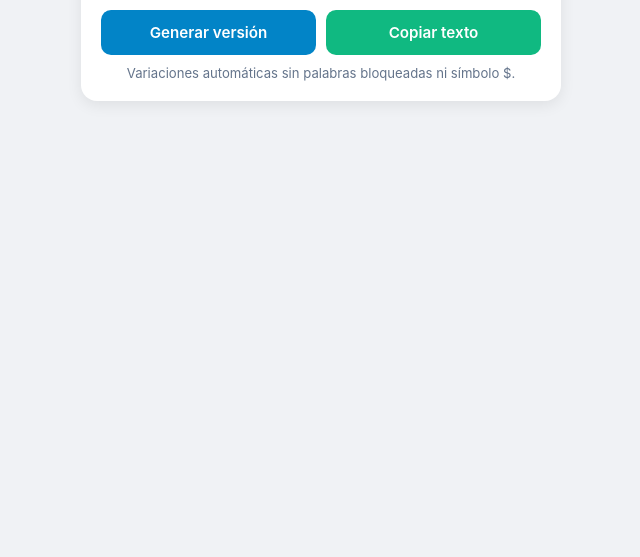
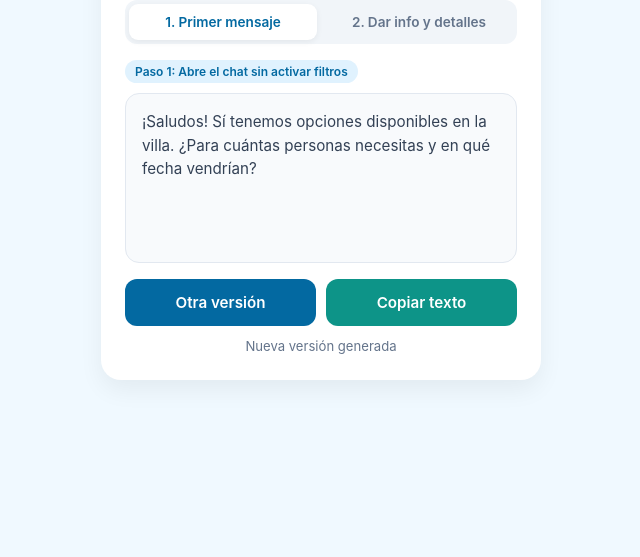
Before and after one commit to pcontenido75/Villa-respuestas, a plain HTML site: page index.html in a window 1280 px wide. Shown: the part 243-800 px from the top of the page, without its empty margins (319-959 px from the left). Drawn offline with Linux system fonts and the light colour scheme.

Commit message:
Update index.html

```diff
--- a/index.html
+++ b/index.html
@@ -1,147 +1,241 @@
 <!DOCTYPE html>
 <html lang="es">
 <head>
-  <link rel="manifest" href="manifest.json">
-<meta name="theme-color" content="#1b8a5a">
-<link rel="icon" type="image/png" href="https://dummyimage.com/192x192/1b8a5a/ffffff.png&text=V">
-<link rel="apple-touch-icon" href="https://dummyimage.com/192x192/1b8a5a/ffffff.png&text=V">
   <meta charset="UTF-8">
   <meta name="viewport" content="width=device-width, initial-scale=1.0">
-  <title>Generador Anti-Spam Villa Chichiriviche</title>
+  <title>Villa Chichiriviche - Respuestas</title>
+  <link rel="manifest" href="manifest.json">
+  <link rel="icon" type="image/png" href="logo.png">
+  <meta name="theme-color" content="#0369a1">
+  <script>
+    if ('serviceWorker' in navigator) {
+      navigator.serviceWorker.register('sw.js');
+    }
+  </script>
   <style>
+    :root {
+      --primary: #0369a1;
+      --primary-hover: #075985;
+      --secondary: #0d9488;
+      --bg: #f0f9ff;
+      --card: #ffffff;
+      --text: #1e293b;
+      --muted: #64748b;
+    }
     * { box-sizing: border-box; font-family: -apple-system, BlinkMacSystemFont, "Segoe UI", Roboto, sans-serif; }
-    body { background-color: #f0f2f5; margin: 0; padding: 16px; display: flex; justify-content: center; }
-    .card { background: #ffffff; border-radius: 16px; padding: 20px; max-width: 480px; width: 100%; box-shadow: 0 4px 15px rgba(0,0,0,0.08); }
-    h2 { font-size: 1.25rem; color: #1e293b; margin-top: 0; text-align: center; }
-    .preview { background: #f8fafc; border: 1.5px solid #cbd5e1; border-radius: 12px; padding: 14px; min-height: 160px; font-size: 0.95rem; line-height: 1.5; color: #334155; white-space: pre-wrap; margin-bottom: 16px; }
-    .btn-group { display: flex; gap: 10px; }
-    button { flex: 1; padding: 13px; font-size: 0.95rem; font-weight: 600; border-radius: 10px; border: none; cursor: pointer; transition: 0.2s; }
-    .btn-generate { background-color: #0284c7; color: white; }
-    .btn-generate:active { background-color: #0369a1; transform: scale(0.98); }
-    .btn-copy { background-color: #10b981; color: white; }
-    .btn-copy:active { background-color: #059669; transform: scale(0.98); }
-    .alert { text-align: center; font-size: 0.82rem; color: #64748b; margin-top: 10px; }
+    body {
+      background-color: var(--bg);
+      color: var(--text);
+      margin: 0;
+      padding: 16px;
+      display: flex;
+      justify-content: center;
+      align-items: center;
+      min-height: 100vh;
+    }
+    .container {
+      background: var(--card);
+      width: 100%;
+      max-width: 440px;
+      border-radius: 20px;
+      padding: 24px;
+      box-shadow: 0 10px 25px rgba(0,0,0,0.06);
+    }
+    h1 {
+      color: var(--primary);
+      font-size: 1.35rem;
+      text-align: center;
+      margin: 0 0 16px 0;
+    }
+    .tabs {
+      display: flex;
+      gap: 8px;
+      margin-bottom: 16px;
+      background: #f1f5f9;
+      padding: 4px;
+      border-radius: 12px;
+    }
+    .tab {
+      flex: 1;
+      padding: 10px 8px;
+      border: none;
+      border-radius: 9px;
+      font-size: 0.85rem;
+      font-weight: 600;
+      cursor: pointer;
+      background: transparent;
+      color: var(--muted);
+      transition: all 0.2s;
+    }
+    .tab.active {
+      background: var(--card);
+      color: var(--primary);
+      box-shadow: 0 2px 6px rgba(0,0,0,0.06);
+    }
+    .badge {
+      display: inline-block;
+      font-size: 0.75rem;
+      background: #e0f2fe;
+      color: #0369a1;
+      padding: 4px 10px;
+      border-radius: 20px;
+      margin-bottom: 10px;
+      font-weight: 600;
+    }
+    .output-box {
+      background: #f8fafc;
+      border: 1.5px solid #e2e8f0;
+      border-radius: 14px;
+      padding: 16px;
+      min-height: 170px;
+      font-size: 0.95rem;
+      line-height: 1.55;
+      white-space: pre-wrap;
+      margin-bottom: 16px;
+      color: #334155;
+    }
+    .actions {
+      display: flex;
+      gap: 10px;
+    }
+    button.action-btn {
+      flex: 1;
+      padding: 14px;
+      border: none;
+      border-radius: 12px;
+      font-size: 0.95rem;
+      font-weight: 600;
+      cursor: pointer;
+      transition: transform 0.1s, opacity 0.2s;
+    }
+    button.action-btn:active { transform: scale(0.98); }
+    .btn-gen { background: var(--primary); color: white; }
+    .btn-copy { background: var(--secondary); color: white; }
+    .status {
+      text-align: center;
+      font-size: 0.82rem;
+      color: var(--muted);
+      margin-top: 12px;
+      min-height: 18px;
+    }
   </style>
 </head>
 <body>
 
-<div class="card">
-  <h2>Generador de Respuestas</h2>
-  <div class="preview" id="output">Presiona "Generar versión" para crear un mensaje nuevo.</div>
+<div class="container">
+  <h1>Villa Chichiriviche</h1>
 
-  <div class="btn-group">
-    <button class="btn-generate" onclick="crearVariacion()">Generar versión</button>
-    <button class="btn-copy" onclick="copiarTexto()">Copiar texto</button>
+  <div class="tabs">
+    <button class="tab active" id="tab1" onclick="cambiarModo(1)">1. Primer mensaje</button>
+    <button class="tab" id="tab2" onclick="cambiarModo(2)">2. Dar info y detalles</button>
   </div>
-  <div class="alert" id="status">Variaciones automáticas sin palabras bloqueadas ni símbolo $.</div>
+
+  <div id="badgeInfo" class="badge">Paso 1: Abre el chat sin activar filtros</div>
+
+  <div class="output-box" id="textoGenerado"></div>
+
+  <div class="actions">
+    <button class="action-btn btn-gen" onclick="generar()">Otra versión</button>
+    <button class="action-btn btn-copy" onclick="copiar()">Copiar texto</button>
+  </div>
+
+  <div class="status" id="statusMsg">Listo para usar</div>
 </div>
 
 <script>
-  const saludos = [
-    "¡Hola! Te comparto los detalles de la villa:",
-    "¡Buenas! Con gusto te paso la información de disponibilidad y comodidades:",
-    "¡Saludos! Claro que sí, aquí tienes lo que incluye la estadía:",
-    "¡Hola! Qué tal, un gusto saludarte. Estos son los datos de la propiedad:"
+  let modoActual = 1;
+  let ultimoIndice = -1;
+
+  // PASO 1: Primer contacto corto y humano
+  const mensajesPaso1 = [
+    "¡Hola! Qué gusto saludarte. Sí tenemos disponibilidad en Villa Chichiriviche. ¿Para qué fechas estás buscando y cuántas personas serían?",
+    "¡Buenas! Gracias por escribirnos. Claro que sí, contamos con estadía disponible en Villa Chichiriviche. ¿Qué días tienes pensado venir?",
+    "Hola, ¿cómo estás? Con mucho gusto te ayudo con tu viaje a Chichiriviche. Cuéntame para qué fecha buscas y cuántos huéspedes van.",
+    "¡Saludos! Sí tenemos opciones disponibles en la villa. ¿Para cuántas personas necesitas y en qué fecha vendrían?",
+    "Hola, gracias por contactarnos. Con gusto te paso todos los detalles de Villa Chichiriviche. Antes, dime para qué fecha te interesa consultar y cuántas personas van."
   ];
 
-  const ubicaciones = [
-    "Estamos a dos calles del malecón y una del centro.",
-    "Excelente ubicación: a 2 cuadras de la playa/malecón y a solo 1 cuadra de la zona central.",
-    "Ubicada a pasos de todo: 2 cuadras del malecón y 1 del casco central de Chichiriviche.",
-    "Punto céntrico: a 2 cuadras del malecón y a 1 cuadra del centro."
+  // PASO 2: Bloques dinámicos en párrafo natural (ajusta las tarifas o detalles exactos de Villa Chichiriviche aquí si lo necesitas)
+  const saludosP2 = [
+    "¡Perfecto! Te cuento cómo trabajamos en Villa Chichiriviche.",
+    "Con mucho gusto te detallo lo que ofrecemos en nuestra villa.",
+    "Aquí tienes la información completa de Villa Chichiriviche para tu estadía."
   ];
 
-  const capacidades = [
-    "Tiene capacidad cómoda para hasta 10 personas.",
-    "Espacio ideal para grupos o familias de hasta 10 huéspedes.",
-    "Recibe hasta un máximo de 10 personas.",
-    "Apta para albergar hasta 10 integrantes."
+  const comodidadesP2 = [
+    "Contamos con espacios súper cómodos y equipados con piscina, aire acondicionado, cocina equipada, nevera, área de parrillera, estacionamiento privado y planta eléctrica para que disfrutes sin preocupaciones.",
+    "La villa está pensada para el descanso familiar o en grupo, con acceso a piscina, habitaciones climatizadas, cocina completa, parrilleras, estacionamiento seguro y respaldo de planta eléctrica.",
+    "Disponemos de instalaciones completas con piscina, áreas sociales, parrilleras, habitaciones con aire acondicionado, cocina equipada, estacionamiento y servicio de planta eléctrica."
   ];
 
-  const distribuciones = [
-    "Dispone de 3 habitaciones amplias, 1 baño completo, cocina con todos sus utensilios y piscina privada.",
-    "Cuenta con 3 cuartos espaciosos, un baño completo, cocina equipada al 100% y su área de piscina.",
-    "Incluye 3 dormitorios, baño completo, cocina lista para cocinar y piscina exclusiva para tu grupo.",
-    "La casa tiene 3 habitaciones, 1 baño, cocina con electrodomésticos y zona de alberca."
+  const tarifasP2 = [
+    "Trabajamos con tarifas por noche que se ajustan según la cantidad de huéspedes y la temporada en la que nos visiten.",
+    "El valor de la estadía varía dependiendo del número de personas del grupo y las fechas seleccionadas.",
+    "Manejamos planes por noche adaptados al tamaño de tu grupo y a los días de estadía."
   ];
 
-  const extras = [
-    "El Wi-Fi está incluido durante toda la estancia.",
-    "Cuentan con servicio de internet Wi-Fi.",
-    "Conectividad Wi-Fi disponible.",
-    "Incluye conexión Wi-Fi sin costo adicional."
+  const cierresP2 = [
+    "Si me indicas cuántas personas son y la fecha exacta, te confirmo el monto total y disponibilidad de inmediato.",
+    "Dime qué días te gustaría reservar y el número de huéspedes para pasarte la cotización exacta por aquí mismo.",
+    "Cualquier duda me comentas por acá, o si prefieres atención directa puedes escribirnos al contacto de nuestro perfil."
   ];
 
-  const horarios = [
-    "El horario de entrada es a las 3:00 PM y la salida a las 11:00 AM.",
-    "Check-in: 3:00 PM | Check-out: 11:00 AM.",
-    "Entrada a partir de las 3:00 PM y salida hasta las 11:00 AM.",
-    "Manejamos ingreso a las 3:00 PM y retiro a las 11:00 AM."
-  ];
-
-  const tarifas = [
-    "El valor por noche es de 150.",
-    "La estancia está en 150 la noche.",
-    "Costo por noche: 150.",
-    "Queda en 150 por noche completa."
-  ];
-
-  const cierres = [
-    "Si gustas asegurar fechas o consultar detalles, revisa el enlace directo en nuestro perfil.",
-    "Para consultar disponibilidad de tus fechas, entra al enlace de nuestra bio.",
-    "Cualquier consulta puntual o para agendar, puedes escribirnos por el link de la biografía.",
-    "Si deseas coordinar tu llegada, déjanos un mensaje por el enlace del perfil."
-  ];
-
-  function randomItem(lista) {
-    return lista[Math.floor(Math.random() * lista.length)];
+  function aleatorio(arr) {
+    return arr[Math.floor(Math.random() * arr.length)];
   }
 
-  function crearVariacion() {
-    const estilo = Math.floor(Math.random() * 2);
-    let texto = "";
+  function cambiarModo(modo) {
+    modoActual = modo;
+    document.getElementById('tab1').classList.toggle('active', modo === 1);
+    document.getElementById('tab2').classList.toggle('active', modo === 2);
 
-    if (estilo === 0) {
-      // Formato estructurado con viñetas
-      texto = `${randomItem(saludos)}\n\n` +
-              `📍 ${randomItem(ubicaciones)}\n` +
-              `👥 ${randomItem(capacidades)}\n` +
-              `🏠 ${randomItem(distribuciones)}\n` +
-              `📶 ${randomItem(extras)}\n` +
-              `⏰ ${randomItem(horarios)}\n` +
-              `🏷️ ${randomItem(tarifas)}\n\n` +
-              `${randomItem(cierres)}`;
+    const badge = document.getElementById('badgeInfo');
+    if (modo === 1) {
+      badge.textContent = "Paso 1: Abre el chat sin activar filtros";
+      badge.style.background = "#e0f2fe";
+      badge.style.color = "#0369a1";
     } else {
-      // Formato narrativo natural (tipo conversación rápida)
-      texto = `${randomItem(saludos)} ` +
-              `${randomItem(ubicaciones)} ` +
-              `${randomItem(capacidades)} ${randomItem(distribuciones)} ` +
-              `${randomItem(extras)} ` +
-              `El horario es de check-in 3:00 PM y check-out 11:00 AM. ` +
-              `${randomItem(tarifas)} ` +
-              `${randomItem(cierres)}`;
+      badge.textContent = "Paso 2: Úsalo solo cuando el cliente responda";
+      badge.style.background = "#ccfbf1";
+      badge.style.color = "#0f766e";
     }
-
-    document.getElementById("output").innerText = texto;
-    document.getElementById("status").innerText = "¡Nueva versión lista para copiar!";
+    generar();
   }
 
-  function copiarTexto() {
-    const contenido = document.getElementById("output").innerText;
-    if (contenido.includes("Presiona")) return;
+  function generar() {
+    const box = document.getElementById('textoGenerado');
+    const status = document.getElementById('statusMsg');
 
-    navigator.clipboard.writeText(contenido).then(() => {
-      document.getElementById("status").innerText = "✅ Mensaje copiado al portapapeles.";
-      setTimeout(() => {
-        document.getElementById("status").innerText = "Listo para enviar.";
-      }, 2000);
+    if (modoActual === 1) {
+      let idx;
+      do {
+        idx = Math.floor(Math.random() * mensajesPaso1.length);
+      } while (idx === ultimoIndice && mensajesPaso1.length > 1);
+      ultimoIndice = idx;
+      box.textContent = mensajesPaso1[idx];
+    } else {
+      const p1 = `${aleatorio(saludosP2)} ${aleatorio(comodidadesP2)}`;
+      const p2 = aleatorio(tarifasP2);
+      const p3 = aleatorio(cierresP2);
+
+      if (Math.random() > 0.5) {
+        box.textContent = `${p1}\n\n${p2} ${p3}`;
+      } else {
+        box.textContent = `${p1}\n\n${p2}\n\n${p3}`;
+      }
+    }
+    status.textContent = "Nueva versión generada";
+  }
+
+  function copiar() {
+    const texto = document.getElementById('textoGenerado').textContent;
+    navigator.clipboard.writeText(texto).then(() => {
+      document.getElementById('statusMsg').textContent = "¡Copiado! Pégalo en TikTok";
     });
   }
+
+  generar();
 </script>
-<script>
-  if ('serviceWorker' in navigator) {
-    navigator.serviceWorker.register('sw.js');
-  }
-</script>
+
 </body>
 </html>
```
